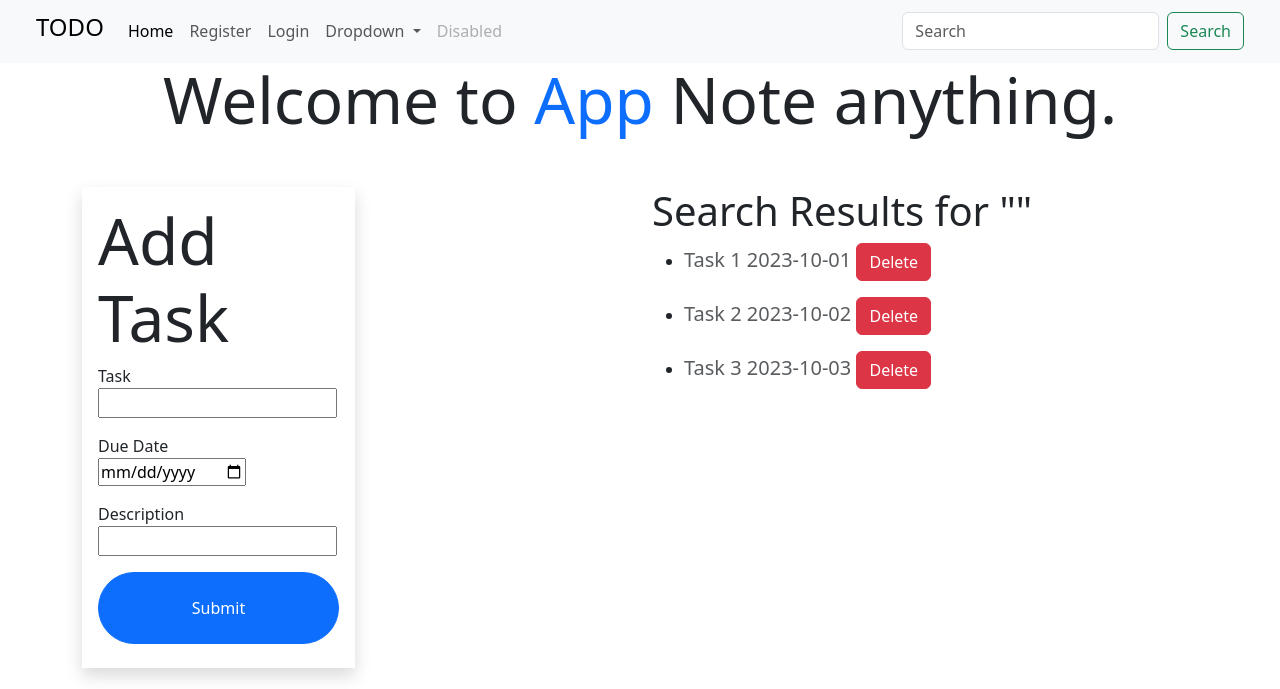
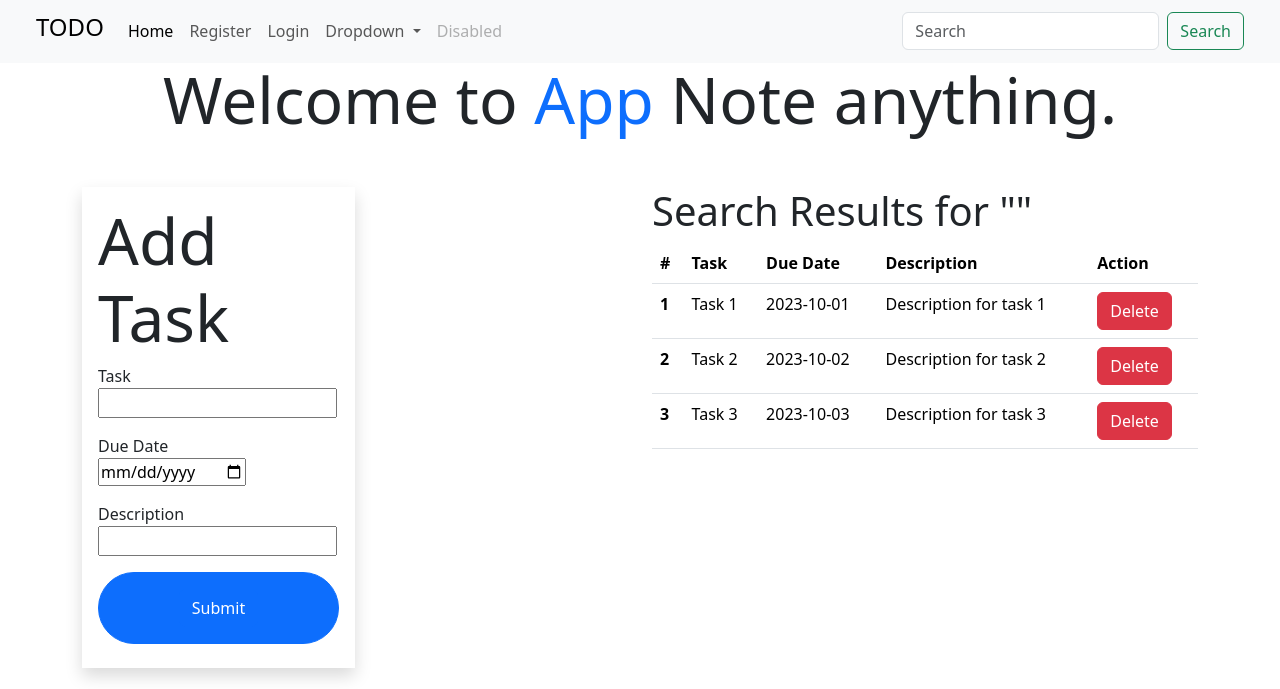
Before and after one commit to eabhi-me/todo-app, a Flask app: template app/templates/search_result.html in a window 1280 px wide. Shown: the top 689 px of the page. Run offline with Flask 3, Linux system fonts and the light colour scheme; the template is opened without the code that fills it: values that come from a table or form of the project are taken from there, others are empty.

```diff
--- a/app/models.py
+++ b/app/models.py
@@ -11,7 +11,7 @@ from app import bcrypt
 # creating a table in database
 class Task(db.Model):
     id = db.Column(db.Integer(),primary_key=True) # this is the id and name used in database schema
-    name = db.Column(db.String(200), nullable=False, unique=True)
+    name = db.Column(db.String(200), nullable=False)
     duedate = db.Column(db.String(10), nullable=True)
     description = db.Column(db.String(400),nullable=True)
     owner = db.Column(db.Integer(), db.ForeignKey('user.id'))
--- a/app/routes.py
+++ b/app/routes.py
@@ -42,7 +42,8 @@ def add():
         name = request.form['name']
         duedate = request.form['duedate']
         description = request.form['description']
-        new_task = Task(name=name, duedate=duedate, description=description)
+        owner = 1  # Ensure the owner is always set to id 1
+        new_task = Task(name=name, duedate=duedate, description=description, owner=owner)
         db.session.add(new_task)
         db.session.commit()
         return redirect(url_for('home'))
--- a/app/templates/search_result.html
+++ b/app/templates/search_result.html
@@ -26,17 +26,34 @@
             <!-- Image -->
             <h1 class="text-center text-md-start item-align-center">Search Results for "{{ keyword }}"</h1>
             {% if results %}
-                <ul>
+            <table class="table">
+                <thead>
+                  <tr>
+                    <th scope="col">#</th>
+                    <th scope="col">Task</th>
+                    <th scope="col">Due Date</th>
+                    <th scope="col">Description</th>
+                    <th scope="col">Action</th>
+                  </tr>
+                </thead>
                     {% for result in results %}
-                    <li>
-                        <p class="lead text-center text-md-start text-body-secondary mb-6 mb-lg-8">
-                        {{ result.name }} {{result.duedate}} {{result.discription}}
-                        <!-- button that trigger a javascript function delteTask -->
-                        <button class="btn btn-danger pl-1"  onclick="deleteTask('{{ result.id }}')">Delete</button>
-                        </p>
-                    </li>
+                        <div class="lead text-center text-md-start text-body-secondary mb-6 mb-lg-8 font-monospace">
+                            <tbody>
+                            <tr>
+                                <th scope="row">{{result.id}}</th>
+                                <td>{{ result.name }}</td>
+                                <td>{{ result.duedate }}</td>
+                                <td>{{ result.description }}</td>
+                                <td>
+                                <!-- button that trigger a javascript function delteTask -->
+                                <button class="btn btn-danger pl-1"  onclick="deleteTask('{{ result.id }}')">Delete</button>
+                                </td>
+                            </tr>
+                            </tbody>
+
+                        </div>
                     {% endfor %}
-                </ul>
+                </table>
             {% else %}
                 <p>No tasks found matching your search.</p>
             {% endif %}
```
